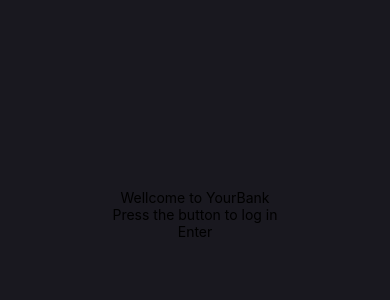
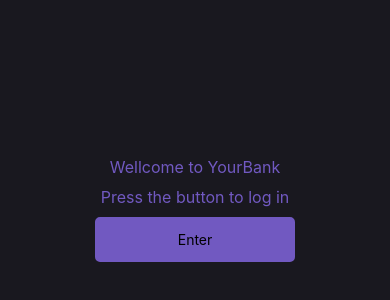
Before and after one commit to joaopaulosgomes/CA1-Biometrics, a React Native app: screen / in a window 390 px wide. Shown: the part 208-508 px from the top of the page. Built offline with nearby package versions, Linux system fonts and the light colour scheme.

Commit message:
authenticateFunction
added async function authenticate()  and style

```diff
--- a/App.js
+++ b/App.js
@@ -21,9 +21,26 @@ export default function App() {
 
   async function authenticate() {
 
+    const hasPassword = await LocalAuthentication.isEnrolledAsync();
 
 
+    if (!hasPassword) return;
+
+    const { success, error } = await LocalAuthentication.authenticateAsync();
+
+
+    if (success) {
+      Alert.alert("Device authenticated");
+
+
+    } else {
+      Alert.alert("Authentication failed. Please, insert your password!");
+    }
+
+    setIsModalVisible(false);
+
   }
+
 
   Platform.OS === "ios" && authenticate();
 
@@ -51,5 +68,40 @@ const styles = StyleSheet.create({
     flex: 1,
     justifyContent: "center",
     alignItems: "center"
+  },
+  button: {
+    width: 200,
+    height: 45,
+    borderWidth: 2,
+    borderColor: "#7159c1",
+    backgroundColor: "#7159c1",
+    borderRadius: 5,
+    marginBottom: 10,
+    padding: 10,
+    justifyContent: "center",
+    alignItems: "center"
+  },
+  loginText: {
+    color: "#7159c1",
+    fontSize: 16,
+    paddingBottom: 10,
+  },
+  modal: {
+    backgroundColor: "#333",
+    position: "absolute",
+    left: 0,
+    right: 0,
+    bottom: 0,
+    justifyContent: "center",
+    alignItems: "center",
+    height: "40%"
+  },
+  cancelText: {
+    color: "red",
+    fontSize: 16
+  },
+  authText: {
+    color: "white",
+    fontSize: 16
   }
 });
```
